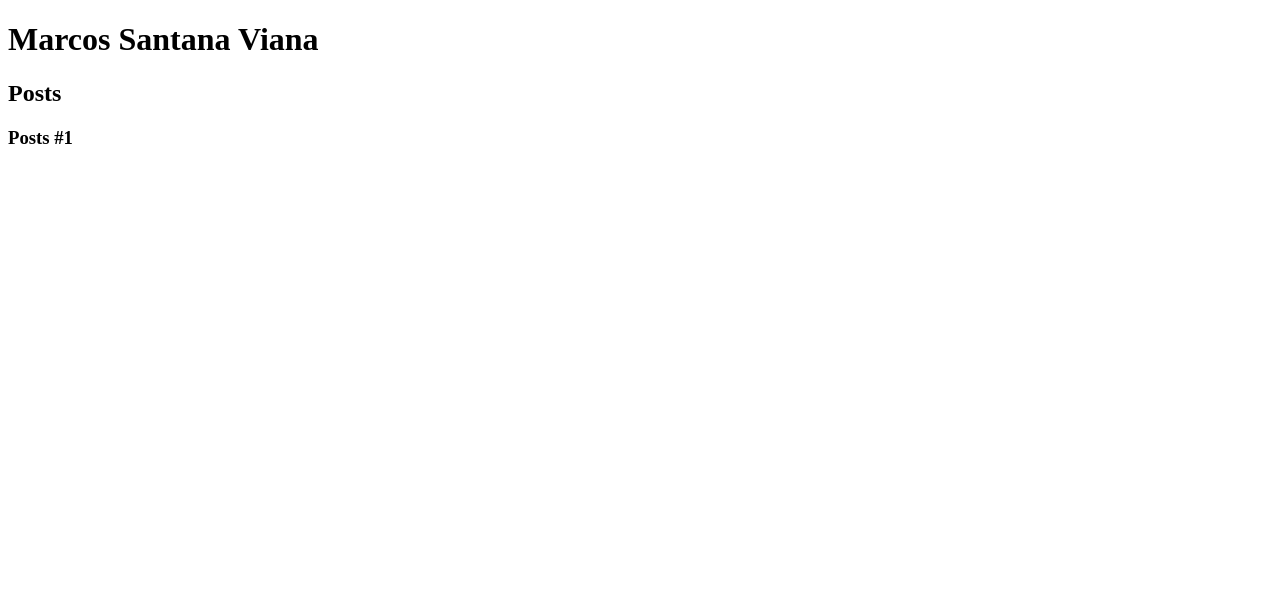
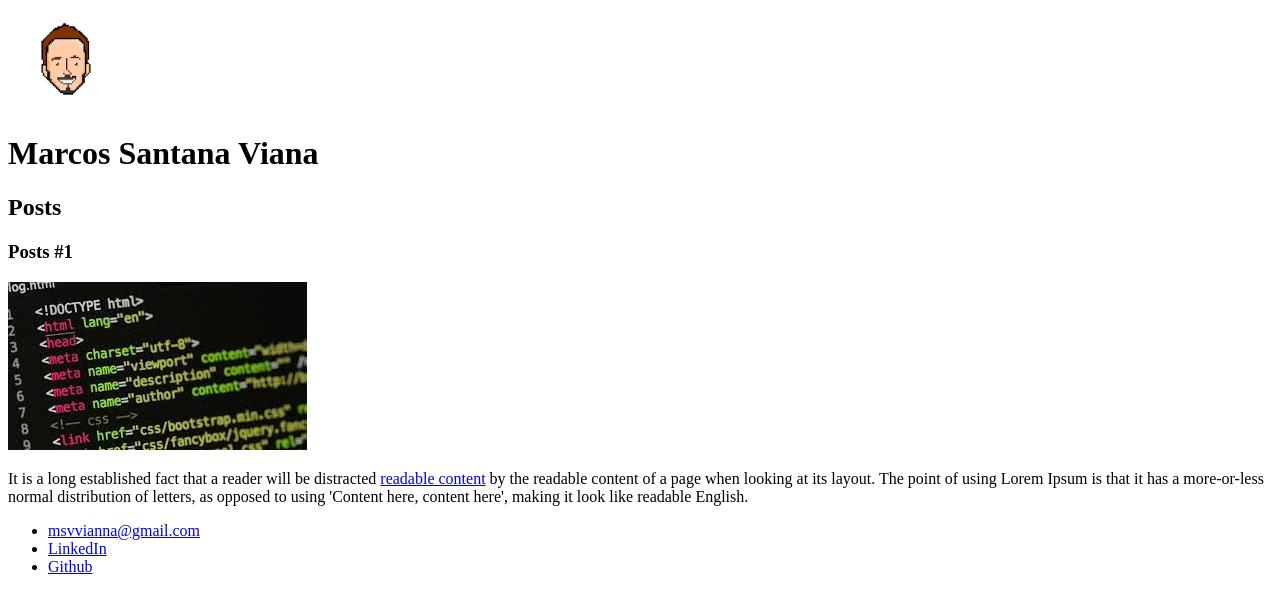
Before and after one commit to msvvianna/dio-desafio-github-primeiro-repositorio, a plain HTML site: page 2_introducao_a_criacao_websites_html5_css3/index.html in a window 1280 px wide. Drawn offline with Linux system fonts and the light colour scheme.

Commit message:
Inserido imagens, links e listas no arquivo index.html

```diff
--- a/2_introducao_a_criacao_websites_html5_css3/index.html
+++ b/2_introducao_a_criacao_websites_html5_css3/index.html
@@ -8,6 +8,8 @@
 </head>
 <body>
     <header>
+        <img src="logo.png" alt="logo do site">
+
         <h1>Marcos Santana Viana</h1>
     </header>
     <section>
@@ -17,9 +19,27 @@
         <article>
             <header>
                 <h3>Posts #1</h3>
+                <img src="image_topo.jpeg" alt="imagem do topo">
             </header>
+            <p>It is a long established fact that a reader will be distracted <a href="https://www.linkedin.com/in/marcos-santana-viana-87758331/" target="_blank">readable content</a> by the readable content of a page when looking at its layout.
+                The point of using Lorem Ipsum is that it has a more-or-less normal distribution of letters, as opposed to using
+                'Content here, content here', making it look like readable English.
+
+            </p>
         </article>
     </section>
-    <footer></footer>
+    <footer>
+        <ul>
+            <li>
+                <a href="mailto:msvvianna@gmail.com" target="_blank">msvvianna@gmail.com</a>
+            </li>
+            <li>
+                <a href="https://www.linkedin.com/in/marcos-santana-viana-87758331/" target="_blank">LinkedIn</a>
+            </li>
+            <li>
+                <a href="https://github.com/msvvianna/" target="_blank">Github</a>
+            </li>
+        </ul>
+    </footer>
 </body>
 </html>
```
Also changed, not shown: 2_introducao_a_criacao_websites_html5_css3/image_topo.jpeg (added), 2_introducao_a_criacao_websites_html5_css3/logo.png (added).
